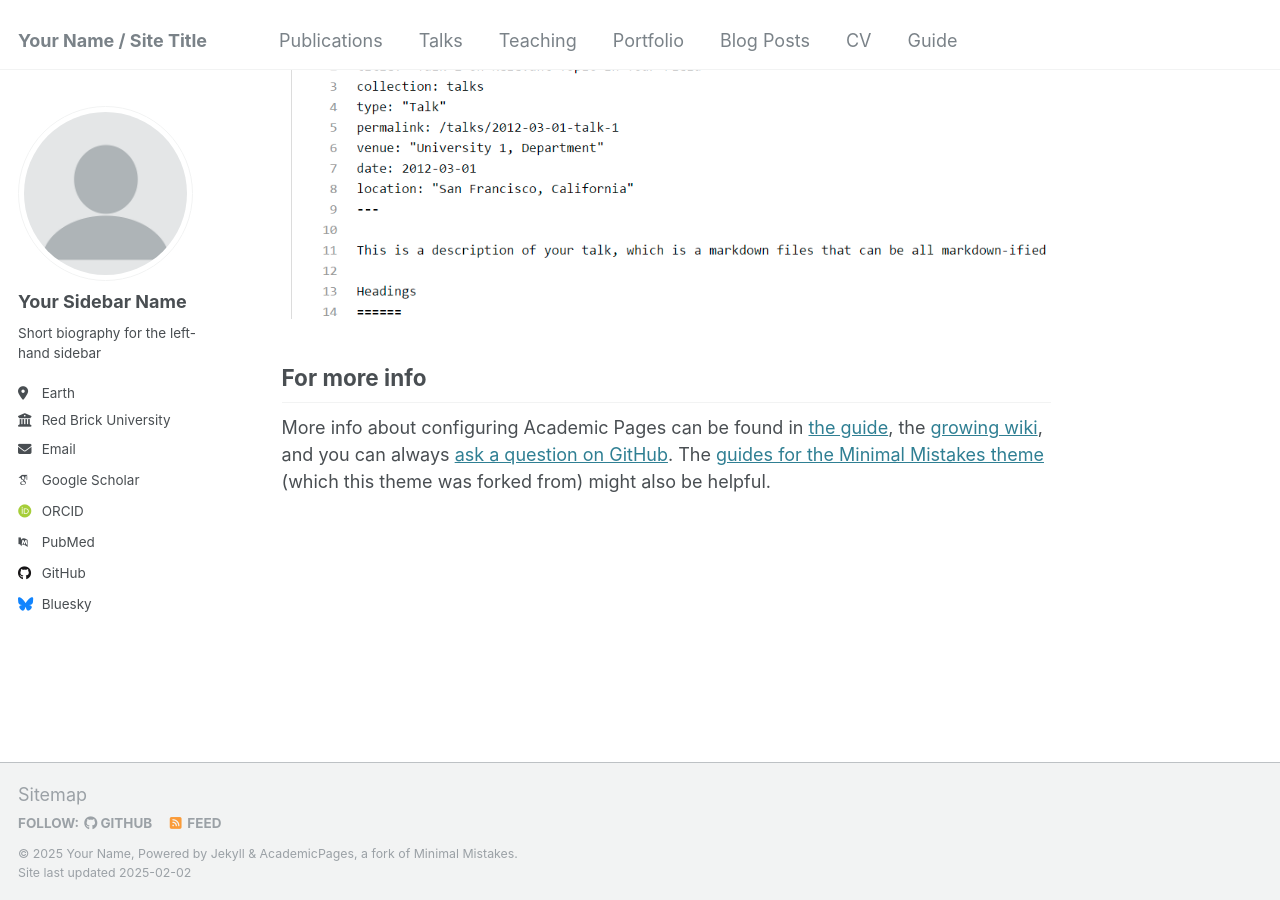
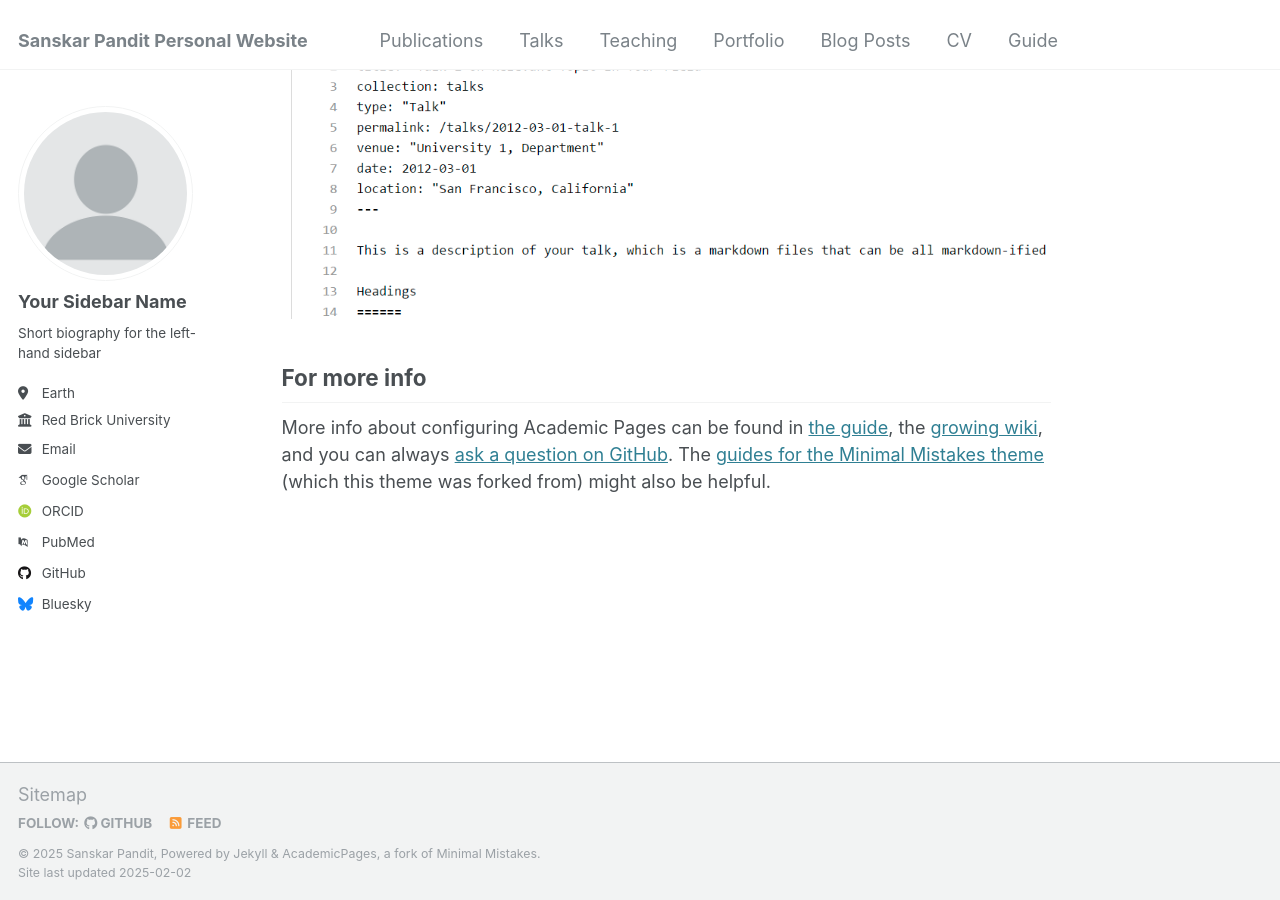
Before and after one commit to skar-ISA/skar-ISA.github.io, a Jekyll site: the page built from _pages/about.md, in a window 1280 px wide and 900 px high, scrolled down 2643 px. Built offline with Jekyll 4.4.1, drawn with Linux system fonts in a browser that asks for light colours; some web fonts are replaced.

Commit message:
Update _config.yml

```diff
--- a/_config.yml
+++ b/_config.yml
@@ -8,9 +8,9 @@
 
 # Basic Site Settings
 locale                   : "en-US"
-title                    : "Your Name / Site Title"
+title                    : "Sanskar Pandit Personal Website"
 title_separator          : "-"
-name                     : &name "Your Name"
+name                     : &name "Sanskar Pandit"
 description              : &description "personal description"
 url                      : https://academicpages.github.io # the base hostname & protocol for your site e.g. "https://[your GitHub username].github.io"
 baseurl                  : "" # the subpath of your site, e.g. "/blog"
```
